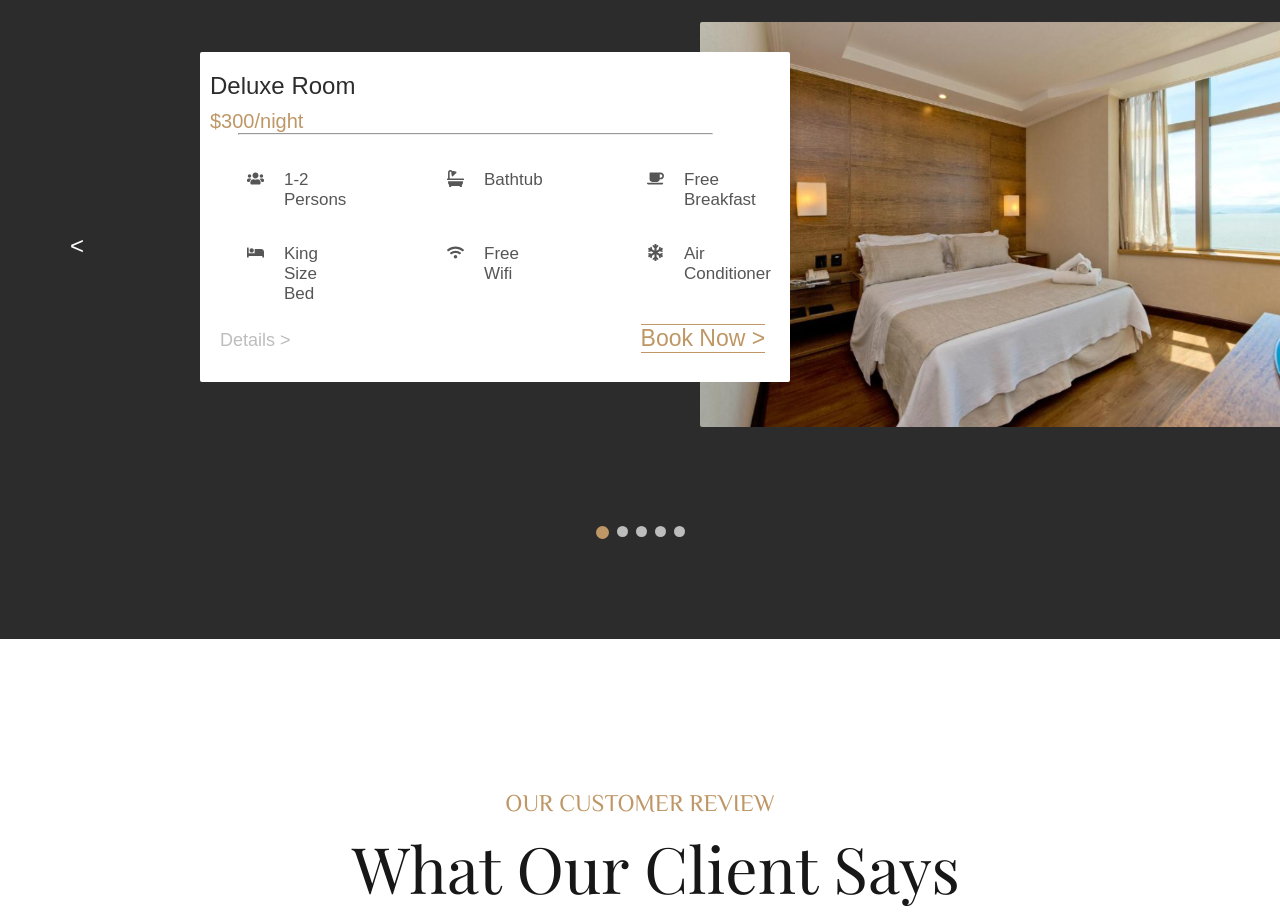
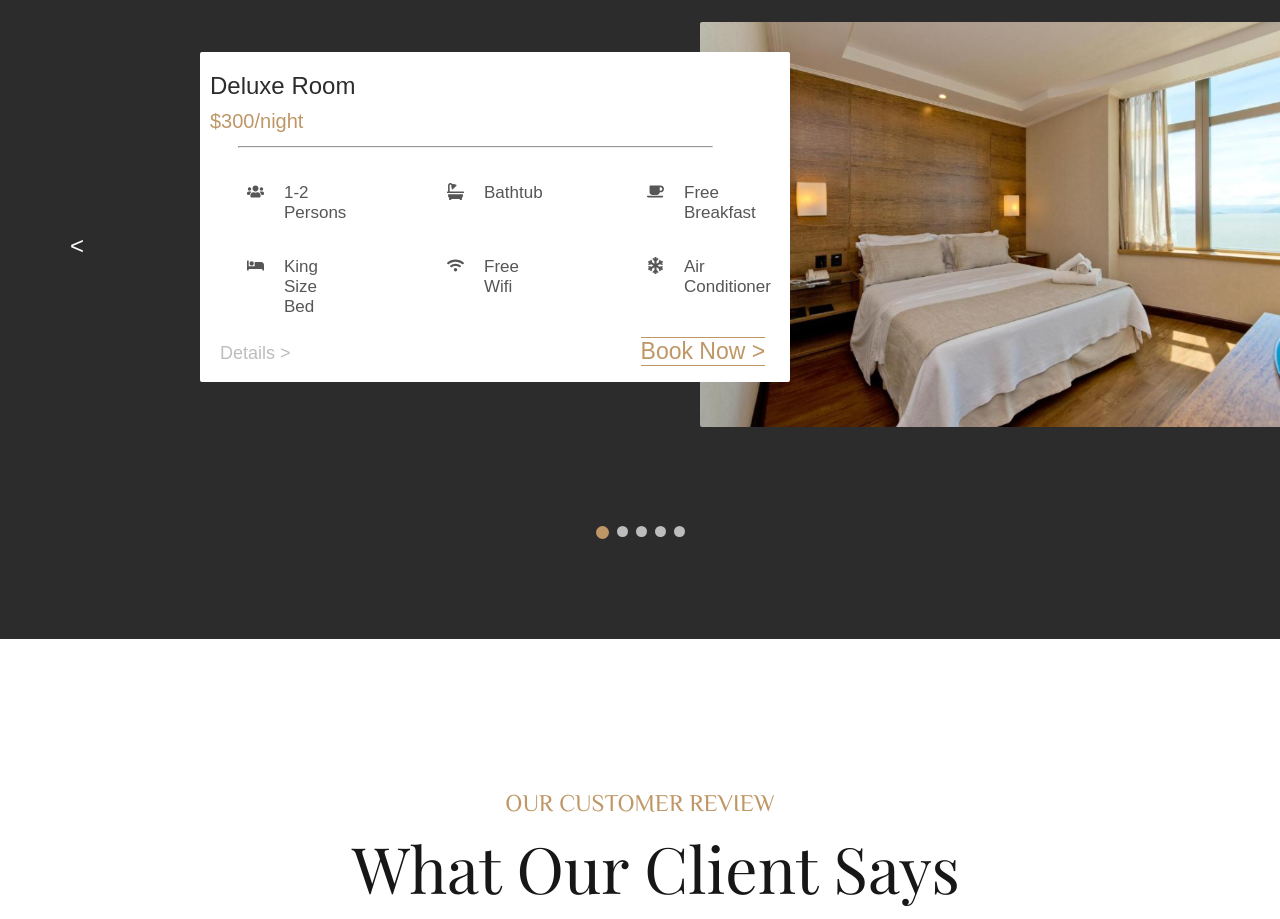
Before and after one commit to trabalhoWebUFSC/trabalhoWebUFSC, a React (Create React App) app in the folder frontend/: page / in a window 1280 px wide. Shown: the part 1120-2039 px from the top of the page. Built offline with nearby package versions, Linux system fonts and the light colour scheme; a web font is replaced by a local one.

Commit message:
Update RoomChoice.module.css

```diff
--- a/frontend/src/components/RoomChoice/RoomChoice.module.css
+++ b/frontend/src/components/RoomChoice/RoomChoice.module.css
@@ -115,6 +115,7 @@
 .Line {
     width: 475px;
     margin-left: 38px;
+    margin-top: 13px;
 
 }
 
```
